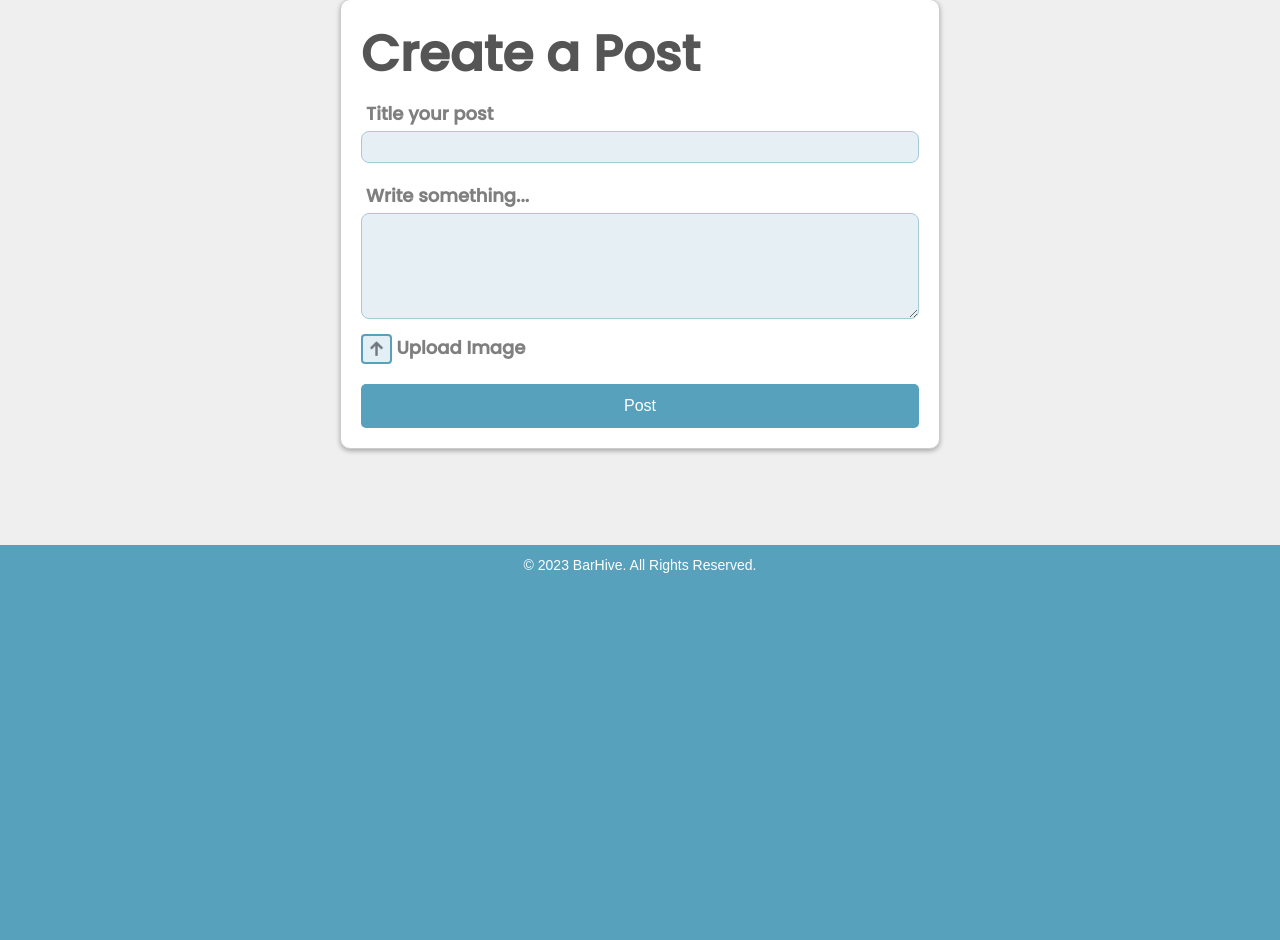
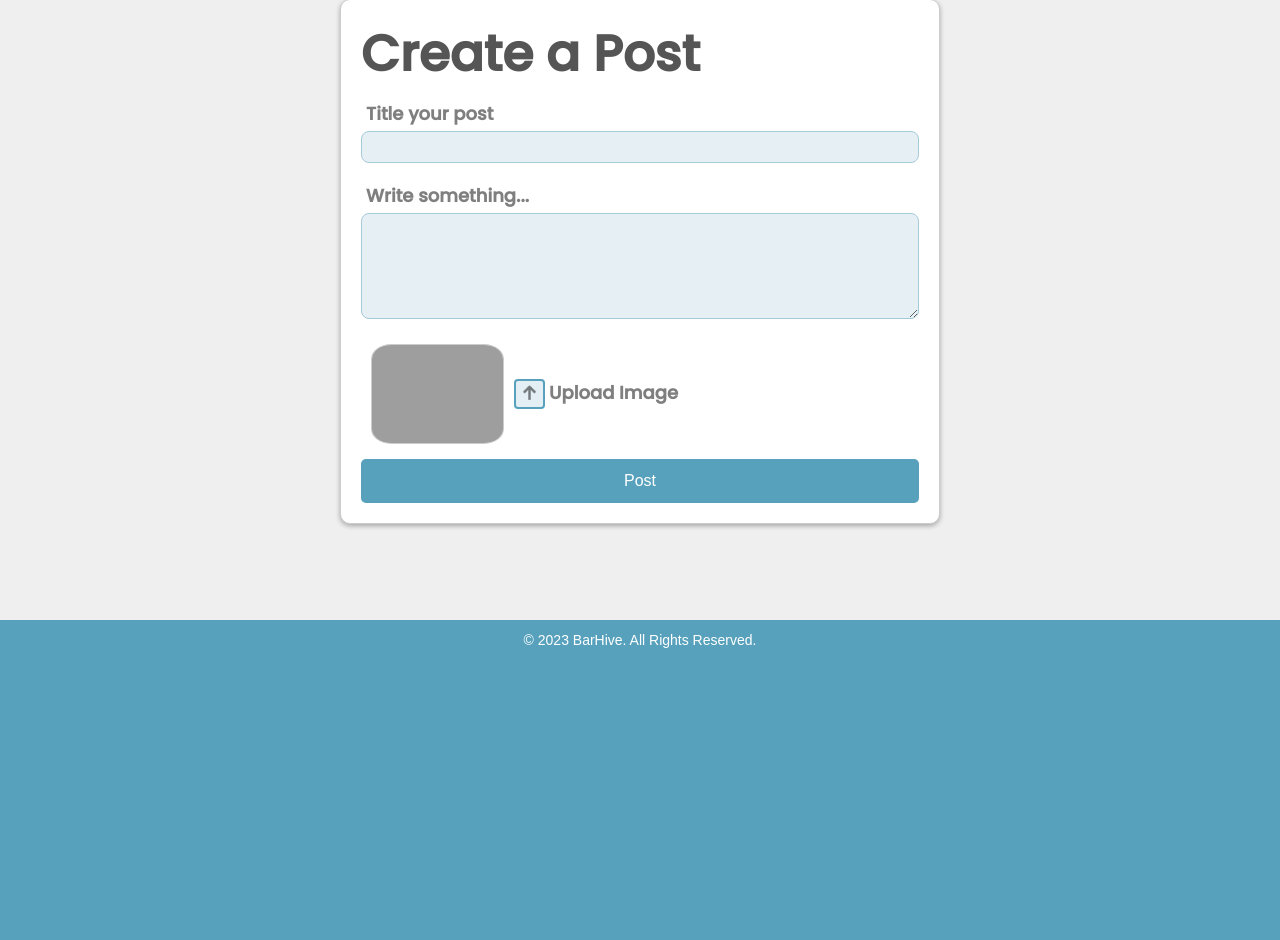
Before and after one commit to WormWaffles/Forum-Project, a Flask app: template templates/create.html in a window 1280 px wide. Shown: the part 105-1045 px from the top of the page. Before the commit the page ends 678 px from the top, so only its background shows below. Run offline with Flask 3, Linux system fonts and the light colour scheme; the template is opened without the code that fills it, so the values that code supplies are empty; some libraries are stand-ins or nearby versions; grey boxes are pictures that could not be loaded.

Commit message:
preload image + display on post

```diff
--- a/static/styles/create.css
+++ b/static/styles/create.css
@@ -49,8 +49,7 @@ label {
 }
 
 .file-div {
-    padding-bottom: 15px;
-
+    padding-top: 8%;
 }
 
 .upload-btn-wrapper {
@@ -77,6 +76,18 @@ label {
 .file-upload-label {
     margin-left: 10px;
     font-size: 16px;
+}
+
+.upload {
+    display: flex;
+}
+
+.myFile {
+    margin: 10px;
+    height: 100px;
+    width: auto;
+    border: 1px solid #ccc;
+    border-radius: 15%;
 }
 
 .content-div {
--- a/templates/create.html
+++ b/templates/create.html
@@ -3,6 +3,8 @@
 {% block body %}
 
 <link rel="stylesheet" href="/static/styles/create.css">
+<script src="//ajax.googleapis.com/ajax/libs/jquery/1.9.1/jquery.min.js"></script>
+
 <!-- form  -->
 <div class="create-card">
     <div>
@@ -21,13 +23,19 @@
                 <textarea class="content" name="content" rows="4"></textarea>
             </div>
             <!-- input for single file attachment -->
-            <div class="file-div">
-                <div class="file-upload-btn-wrapper">
-                    <input name="file" type="file" id="myFileInput" accept="image/png, image/jpg, image/jpeg" style="display: none;">
-                    <button class="file-btn" onclick="document.getElementById('myFileInput').click(); return false;">
-                        <img class="upload-img" src="/static/images/upload_img_icon.png" alt="upload">
-                    </button>
-                    <span class="upload-label">Upload Image</span>
+            <div class="upload">
+                <img class="myFile" id="myFile" src="{{url_for('static', filename='images/default_pfp.png')}}"
+                    alt="your image">
+                <div class="file-div">
+                    <div class="file-upload-btn-wrapper">
+                        <input name="file" type="file" id="myFileInput" accept="image/png, image/jpg, image/jpeg"
+                            style="display: none;">
+                        <button class="file-btn"
+                            onclick="document.getElementById('myFileInput').click(); return false;">
+                            <img class="upload-img" src="/static/images/upload_img_icon.png" alt="upload">
+                        </button>
+                        <span class="upload-label">Upload Image</span>
+                    </div>
                 </div>
             </div>
             <!-- button for post -->
@@ -37,5 +45,22 @@
         </form>
     </div>
 </div>
+<script>
+    $("#myFileInput").change(function (e) {
+
+        for (var i = 0; i < e.originalEvent.srcElement.files.length; i++) {
+
+            var file = e.originalEvent.srcElement.files[i];
+
+            var img = document.getElementById("myFile");
+            var reader = new FileReader();
+            reader.onloadend = function () {
+                img.src = reader.result;
+            }
+            reader.readAsDataURL(file);
+            $("myFileInput").after(img);
+        }
+    });
+</script>
 
 {% endblock %}
```
Also changed, not shown: static/styles/_feed.css (+5 -2 lines), static/styles/view_post.css (+8 -0 lines), templates/view_post.html (+7 -0 lines).
